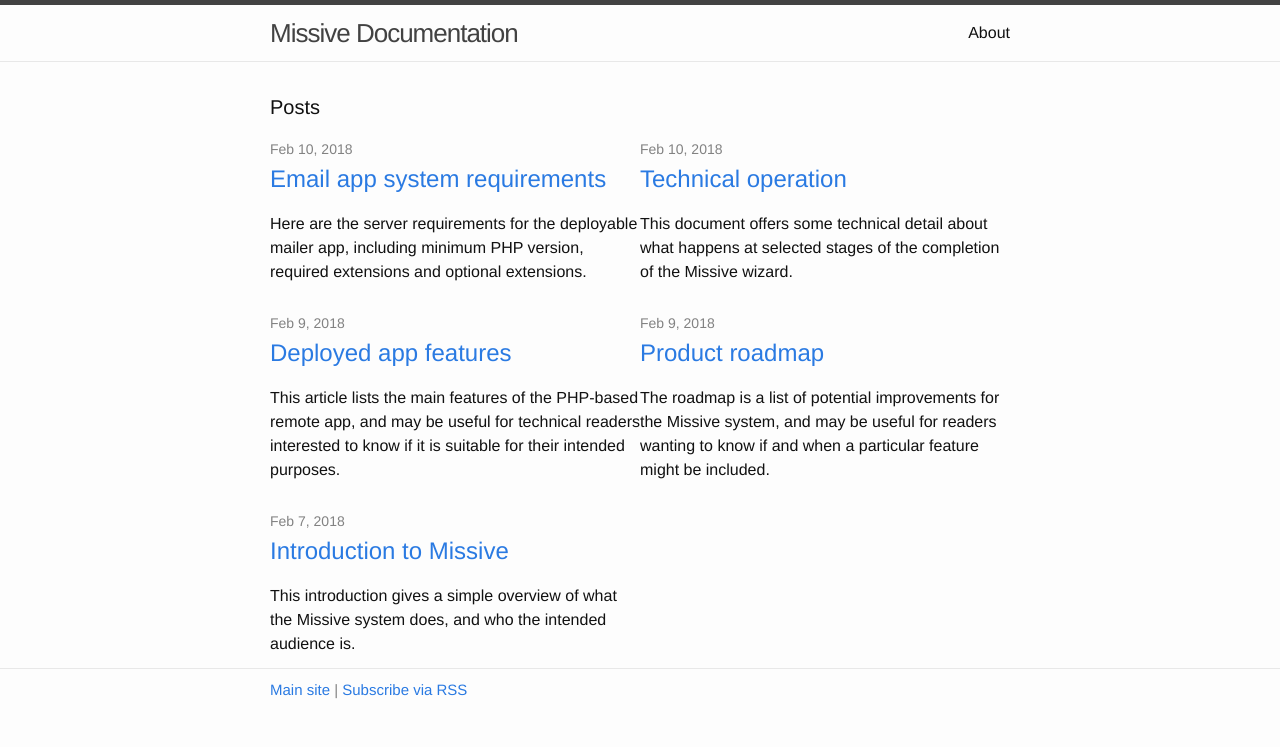
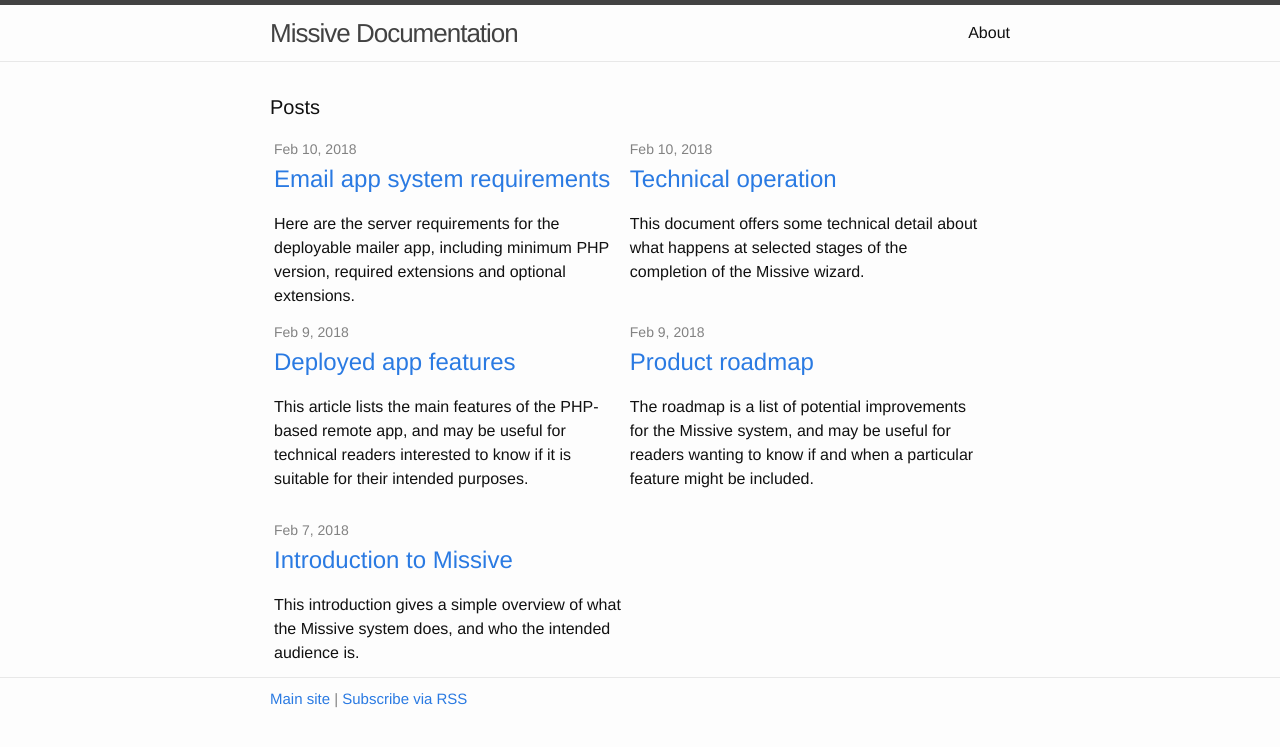
Before and after one commit to missive-app/docs, a Jekyll site: the page built from index.html, in a window 1280 px wide. Shown: the top 747 px of the page. Built offline with Jekyll 4.4.1, drawn with Linux system fonts in a browser that asks for light colours.

Commit message:
Space out column layout a bit more

```diff
--- a/css/main.scss
+++ b/css/main.scss
@@ -74,8 +74,9 @@
 /* Two-column blog list */
 .post-list > li {
     float: left;
-    width: 50%;
+    width: 47%;
     margin-bottom: 12px;
+    padding: 0 4px;
 }
 
 .post-list > li:nth-child(odd) {
```
